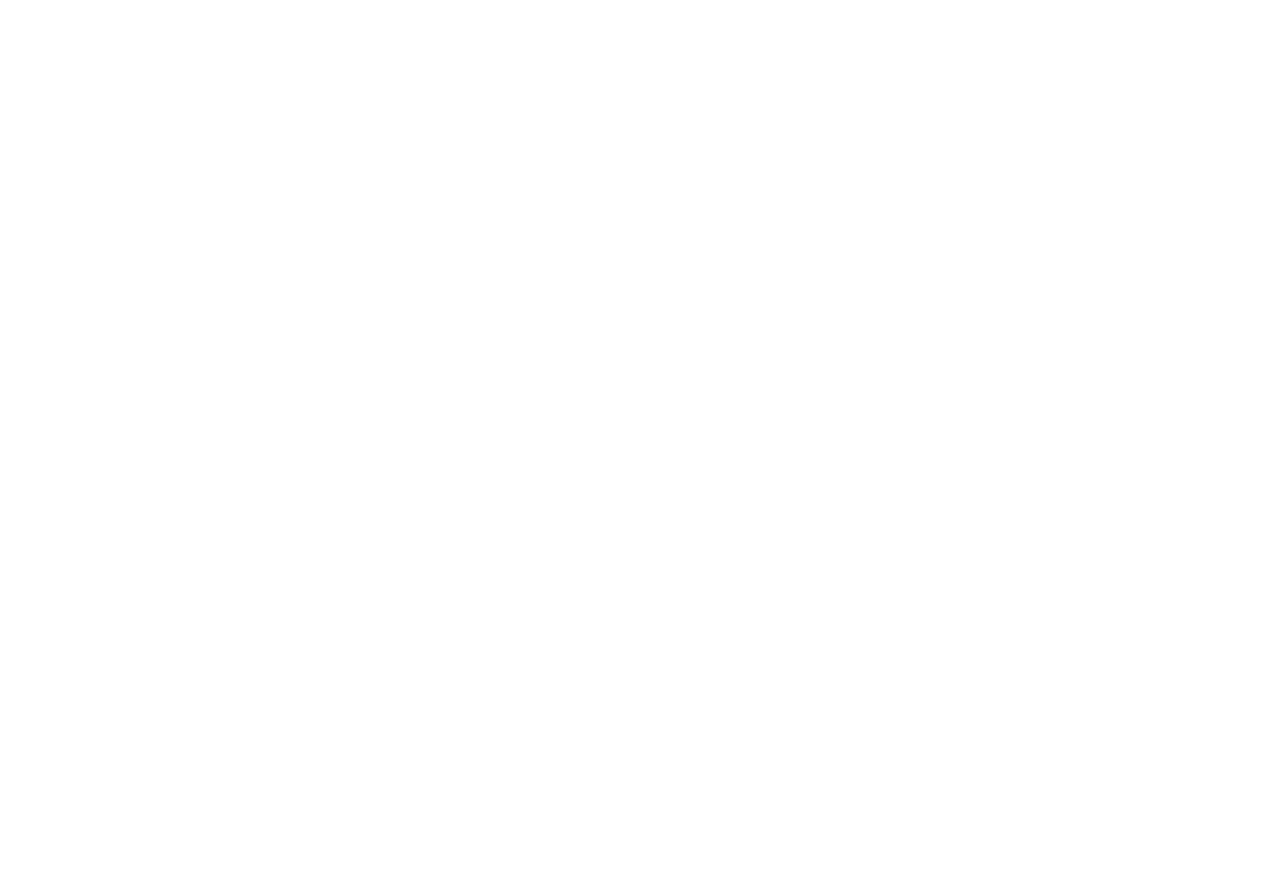
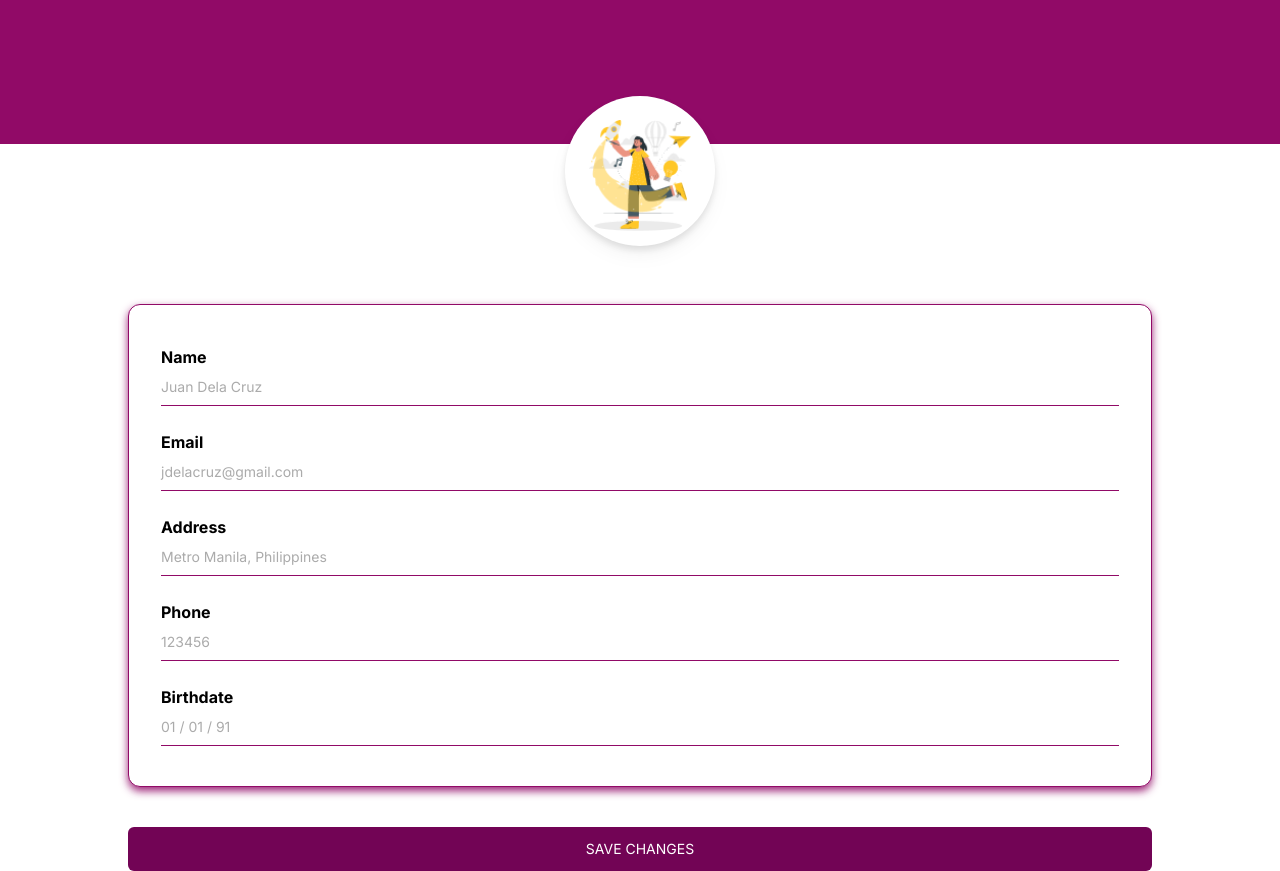
Before and after one commit to pattyarao-dev/luxe, a Next.js app: page /profile/1 in a window 1280 px wide. Before the commit the page ends 800 px from the top, so only its background shows below. Built offline with nearby package versions, Linux system fonts and the light colour scheme.

Commit message:
added: -profile page todo: -dashboard and navbar

```diff
--- a/app/globals.css
+++ b/app/globals.css
@@ -18,6 +18,27 @@
   .solid-button {
     @apply bg-purple p-2 rounded-md text-white text-sm uppercase
   }
+
+  .profile-header {
+    @apply bg-dark-pink w-full h-36
+  }
+
+  .image-section {
+    @apply absolute top-24 w-full flex justify-center
+  }
+
+  .information {
+    @apply flex flex-col gap-2 p-2
+  }
+
+  .profile-title {
+    @apply font-bold
+  }
+
+  .profile-data {
+    @apply text-sm text-gray-main border-b pb-2 border-dark-pink
+  }
+
 }
 
 @layer utilities {
--- a/app/login/page.tsx
+++ b/app/login/page.tsx
@@ -1,16 +1,10 @@
+import LoginComp from '@/components/pages/loginComponent'
 import React from 'react'
 
 export default function Login() {
   return (
     <main className="w-screen min-h-screen flex items-center justify-center flex-col gradient-background">
-        <div className="w-2/3 flex justify-center flex-col gap-20">
-            <h1 className="gradient-text text-4xl font-bold uppercase">Luxe</h1>
-            <div className="w-full flex flex-col items-center gap-6">
-                <input type="text" placeholder="email" className="input-style drop-shadow-dark-purple" />
-                <input type="text" placeholder="password" className="input-style drop-shadow-dark-purple" />
-            </div>
-            <button className="gradient-button">Login</button>
-        </div>
+        <LoginComp/>
     </main>
   )
 }
--- a/app/profile/[id]/page.tsx
+++ b/app/profile/[id]/page.tsx
@@ -1,9 +1,18 @@
+"use client"
+
 import React from 'react'
+import Image from 'next/image'
+import { useState } from 'react'
+import IconComp from '@/components/pages/iconComponent'
+import ProfileDetails from '@/components/pages/profileDetailsComponent'
 
 export default function Profile({params}:  {params: {slug: string}}) {
+
   return (
-    <main>
-      <section></section>
+    <main className="w-full min-h-screen">
+      <section className="profile-header"></section>
+      <IconComp/>
+      <ProfileDetails/>
     </main>
   )
 }
--- a/app/signup/page.tsx
+++ b/app/signup/page.tsx
@@ -1,19 +1,11 @@
+import SignupComp from '@/components/pages/signupComponent'
 import React from 'react'
 
 
 export default function Login() {
   return (
     <main className="w-screen min-h-screen flex items-center justify-center flex-col gradient-background">
-        <div className="w-2/3 flex justify-center flex-col gap-20">
-            <h1 className="gradient-text text-4xl font-bold">Luxe</h1>
-            <div className="w-full flex flex-col items-center gap-6">
-                <input type="text" placeholder="email" className="input-style drop-shadow-dark-purple" />
-                <input type="password" placeholder="password" className="input-style drop-shadow-dark-purple" />
-                <input type="password" placeholder="confirm password" className="input-style drop-shadow-dark-purple" />
-                <input type="text" placeholder="invite code" className="input-style drop-shadow-dark-purple" />
-            </div>
-           <button className="gradient-button">Sign up</button>
-        </div>
+        <SignupComp/>
     </main>
   )
 }
--- /dev/null
+++ b/components/pages/iconComponent.tsx
@@ -0,0 +1,12 @@
+import React from 'react'
+import Image from 'next/image'
+
+export default function IconComp () {
+  return (
+    <section className="image-section">
+        <div className="w-[150px] h-[150px] bg-white rounded-full drop-shadow-lg">
+          <Image src="/cuate.png" width={100} height={100} alt="profile pic" className="w-full p-6 flex justify-center items-center" />
+        </div>
+      </section>
+  )
+}
--- /dev/null
+++ b/components/pages/loginComponent.tsx
@@ -0,0 +1,14 @@
+import React from 'react'
+
+export default function LoginComp() {
+  return (
+    <div className="w-2/3 flex justify-center flex-col gap-20">
+            <h1 className="gradient-text text-4xl font-bold uppercase">Luxe</h1>
+            <div className="w-full flex flex-col items-center gap-6">
+                <input type="text" placeholder="email" className="input-style drop-shadow-dark-purple" />
+                <input type="text" placeholder="password" className="input-style drop-shadow-dark-purple" />
+            </div>
+            <button className="gradient-button">Login</button>
+        </div>
+  )
+}
--- /dev/null
+++ b/components/pages/profileDetailsComponent.tsx
@@ -0,0 +1,75 @@
+import React from 'react'
+import { useState } from 'react';
+
+interface userDetailsType {
+    name: string;
+    email: string;
+    address: string;
+    phone: number;
+    birthdate: Date;
+}
+
+export default function ProfileDetails() {
+
+    const [isEditClicked, setIsEditClicked] = useState<boolean>(false)
+
+  return (
+    <>
+        {isEditClicked ? (
+        <section className="mt-40 w-full flex flex-col justify-center items-center gap-10">
+            <div className="w-[80%] border border-dark-pink px-6 py-8 flex flex-col gap-2 rounded-xl drop-shadow-dark-pink bg-white">
+                <div className="information">
+                    <h1 className="profile-title">Name</h1>
+                    <p className="profile-data">Juan Dela Cruz</p>
+                </div>
+                <div className="information">
+                    <h1 className="profile-title">Email</h1>
+                    <p className="profile-data">jdelacruz@gmail.com</p>
+                </div>
+                <div className="information">
+                    <h1 className="profile-title">Address</h1>
+                    <p className="profile-data">Metro Manila, Philippines</p>
+                </div>
+                <div className="information">
+                    <h1 className="profile-title">Phone</h1>
+                    <p className="profile-data">123456</p>
+                </div>
+                <div className="information">
+                    <h1 className="profile-title">Birthdate</h1>
+                    <p className="profile-data">01 / 01 / 91</p>
+                </div>
+            </div>
+            <button className="gradient-button w-[80%] py-3" onClick={() => setIsEditClicked(!isEditClicked)}>Edit Profile</button>
+        </section>
+    ) : (
+        <section className="mt-40 w-full flex flex-col justify-center items-center gap-10">
+        <div className="w-[80%] border border-dark-pink px-6 py-8 flex flex-col gap-2 rounded-xl drop-shadow-dark-pink bg-white">
+            <div className="information">
+                <h1 className="profile-title">Name</h1>
+                <p className="profile-data">Juan Dela Cruz</p>
+            </div>
+            <div className="information">
+                <h1 className="profile-title">Email</h1>
+                <p className="profile-data">jdelacruz@gmail.com</p>
+            </div>
+            <div className="information">
+                <h1 className="profile-title">Address</h1>
+                <p className="profile-data">Metro Manila, Philippines</p>
+            </div>
+            <div className="information">
+                <h1 className="profile-title">Phone</h1>
+                <p className="profile-data">123456</p>
+            </div>
+            <div className="information">
+                <h1 className="profile-title">Birthdate</h1>
+                <p className="profile-data">01 / 01 / 91</p>
+            </div>
+        </div>
+        <button className="solid-button w-[80%] py-3" onClick={() => setIsEditClicked(!isEditClicked)}>Save Changes</button>
+    </section>
+    )}
+    </>
+
+  )
+
+}
--- /dev/null
+++ b/components/pages/signupComponent.tsx
@@ -0,0 +1,16 @@
+import React from 'react'
+
+export default function SignupComp() {
+  return (
+    <div className="w-2/3 flex justify-center flex-col gap-20">
+            <h1 className="gradient-text text-4xl font-bold">Luxe</h1>
+            <div className="w-full flex flex-col items-center gap-6">
+                <input type="text" placeholder="email" className="input-style drop-shadow-dark-purple" />
+                <input type="password" placeholder="password" className="input-style drop-shadow-dark-purple" />
+                <input type="password" placeholder="confirm password" className="input-style drop-shadow-dark-purple" />
+                <input type="text" placeholder="invite code" className="input-style drop-shadow-dark-purple" />
+            </div>
+           <button className="gradient-button">Sign up</button>
+        </div>
+  )
+}
```
Also changed, not shown: public/cuate.png (added).
